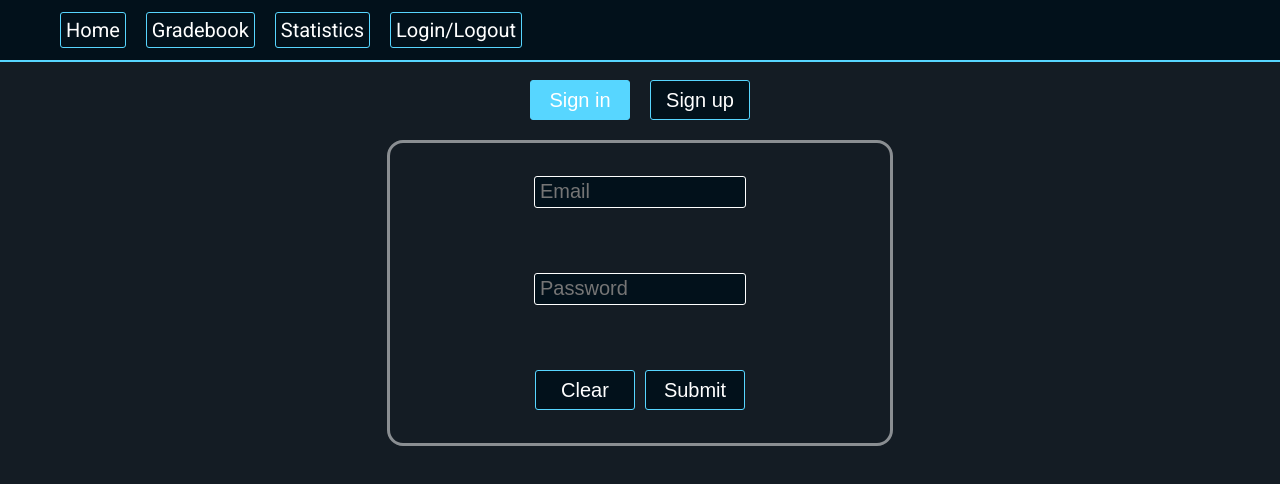
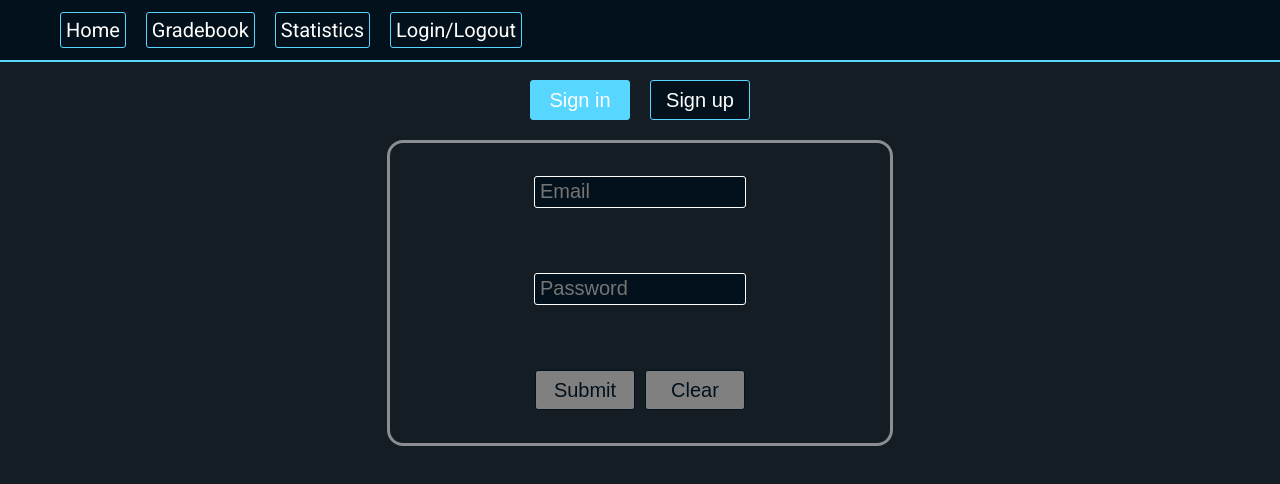
Before and after one commit to amgSTRIDeR/angular_digital-platform, an Angular app in the folder digital-platform/: page /authorization/signin in a window 1280 px wide. Shown: the top 484 px of the page. Built offline with nearby package versions, Linux system fonts and the light colour scheme.

Commit message:
feat: td form signin

```diff
--- a/digital-platform/src/app/authorization/authorization.component.scss
+++ b/digital-platform/src/app/authorization/authorization.component.scss
@@ -19,3 +19,15 @@ button.active:hover {
     pointer-events: none;
     cursor: default;
 }
+
+:host ::ng-deep .ng-dirty.ng-invalid {
+    border-color: red;
+}
+
+:host ::ng-deep .ng-dirty.ng-valid {
+    border-color: green;
+}
+
+:host ::ng-deep p {
+    text-align: center;
+}
--- a/digital-platform/src/app/authorization/authorization.component.ts
+++ b/digital-platform/src/app/authorization/authorization.component.ts
@@ -6,5 +6,6 @@ import { Component } from '@angular/core';
   styleUrl: './authorization.component.scss'
 })
 export class AuthorizationComponent {
-
+  currentEmail: string = '';
+  currentPassword: string = '';
 }
--- a/digital-platform/src/app/authorization/signin/signin.component.html
+++ b/digital-platform/src/app/authorization/signin/signin.component.html
@@ -1,8 +1,11 @@
-<form>
-  <input type="text" placeholder="Email" />
-  <input type="text" placeholder="Password" />
+<form (ngSubmit)="onSubmit()" #f="ngForm">
+  <input type="text" placeholder="Email" ngModel name="email" email #email="ngModel" required/>
+  <p *ngIf="email.touched && email.invalid">Must be email type</p>
+  <input type="password" placeholder="Password" ngModel name="password" #password="ngModel" required pattern="^(?=.*[a-z])(?=.*[A-Z])(?=.*\d)(?=.*[!@#$%^&*()_+{}\[\]:;,.?/~\\-]).{8,}$"
+  />
+  <p *ngIf="password.touched && password.invalid">Must contains lowerCase and UpperCase latin letter, number and special symbol</p>
   <div class="buttons-wrapper">
-    <button>Clear</button>
-    <button type="submit">Submit</button>
+    <button type="submit" [disabled]="f.invalid">Submit</button>
+    <button (click)="onClearForm()" [disabled]="!f.dirty">Clear</button>
   </div>
 </form>
--- a/digital-platform/src/app/authorization/signin/signin.component.scss
+++ b/digital-platform/src/app/authorization/signin/signin.component.scss
@@ -29,3 +29,12 @@ label {
     display: flex;
     gap: 10px;
 }
+
+button:disabled {
+    background-color: grey;
+    color: #02111B;
+    padding: 4px;
+    border: 1px solid #02111B;
+
+    transition: all 0.1s ease-in-out;
+}
--- a/digital-platform/src/app/authorization/signin/signin.component.ts
+++ b/digital-platform/src/app/authorization/signin/signin.component.ts
@@ -1,4 +1,5 @@
-import { Component } from '@angular/core';
+import { Component, EventEmitter, Output, ViewChild } from '@angular/core';
+import { NgForm } from '@angular/forms';
 
 @Component({
   selector: 'app-signin',
@@ -6,5 +7,14 @@ import { Component } from '@angular/core';
   styleUrl: './signin.component.scss'
 })
 export class SigninComponent {
+  // @Output() onEmailChange = new EventEmitter<string>();
+  @ViewChild('f') signInForm!: NgForm;
 
+  onSubmit() {
+    console.log(this.signInForm.value);
+  }
+
+  onClearForm() {
+    this.signInForm.reset();
+  }
 }
```
